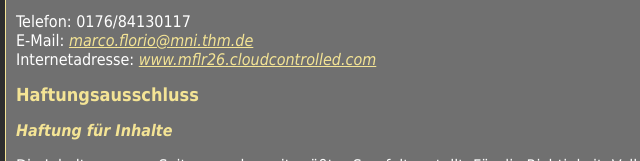
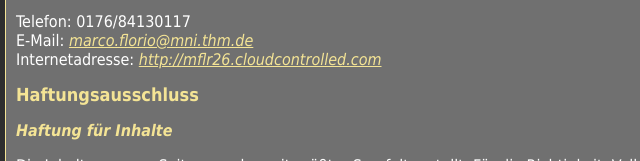
Before and after one commit to mflr26/marcoflorio, a plain HTML site: page index.html in a window 1280 px wide. Shown: the part 639-800 px from the top of the page, 3-643 px from the left. Drawn offline with Linux system fonts and the light colour scheme.

Commit message:
internetadresse

```diff
--- a/index.html
+++ b/index.html
@@ -35,7 +35,7 @@
                 <h2>Kontakt</h2>
                 Telefon: 0176/84130117<br/>
                 E-Mail: <a href="mailto:marco.florio@mni.thm.de">marco.florio@mni.thm.de</a><br/>
-                Internetadresse: <a href="http://www.mflr26.cloudcontrolled.com" target="_blank">www.mflr26.cloudcontrolled.com</a><br/>
+                Internetadresse: <a href="http://mflr26.cloudcontrolled.com" target="_blank">http://mflr26.cloudcontrolled.com</a><br/>
 
                 <h2>Haftungsausschluss</h2>
 
```
